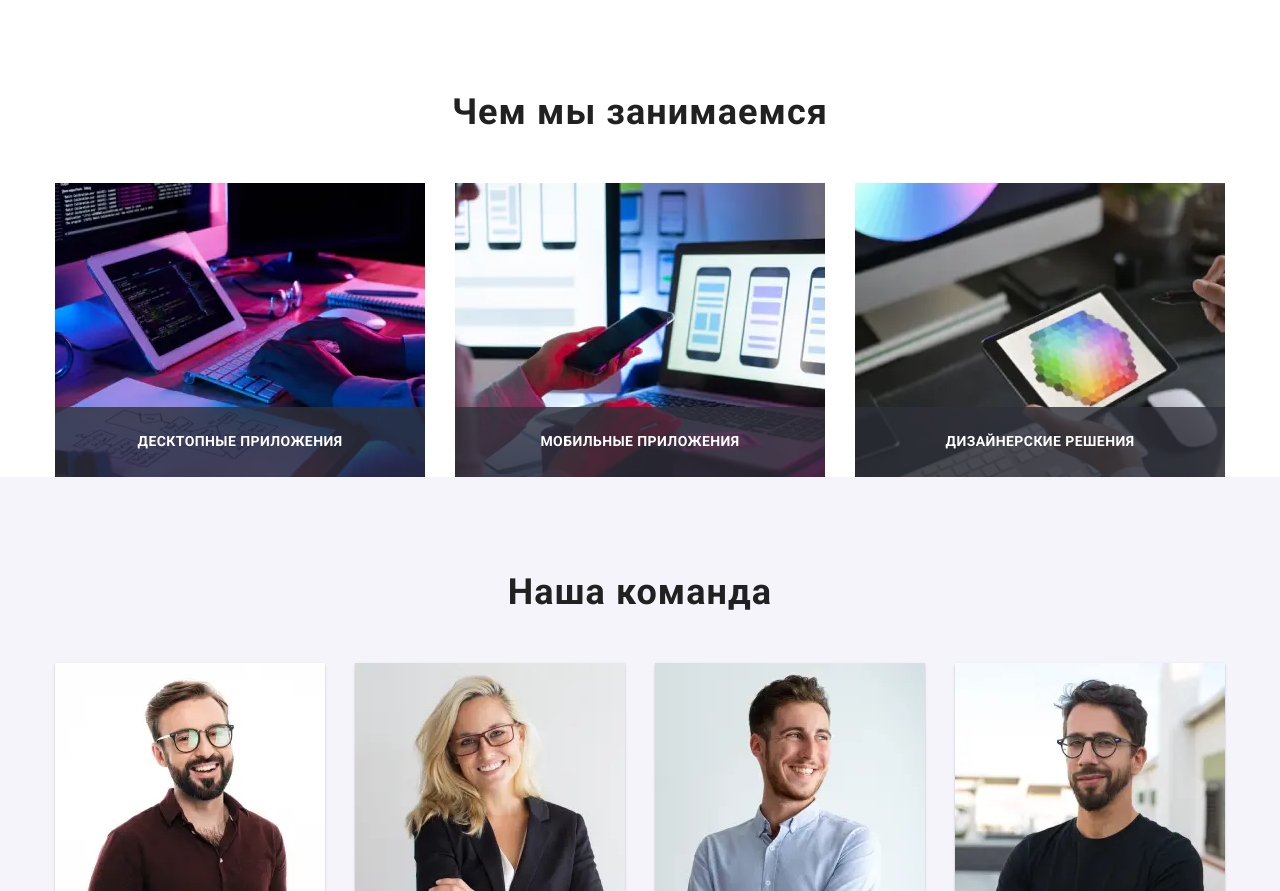
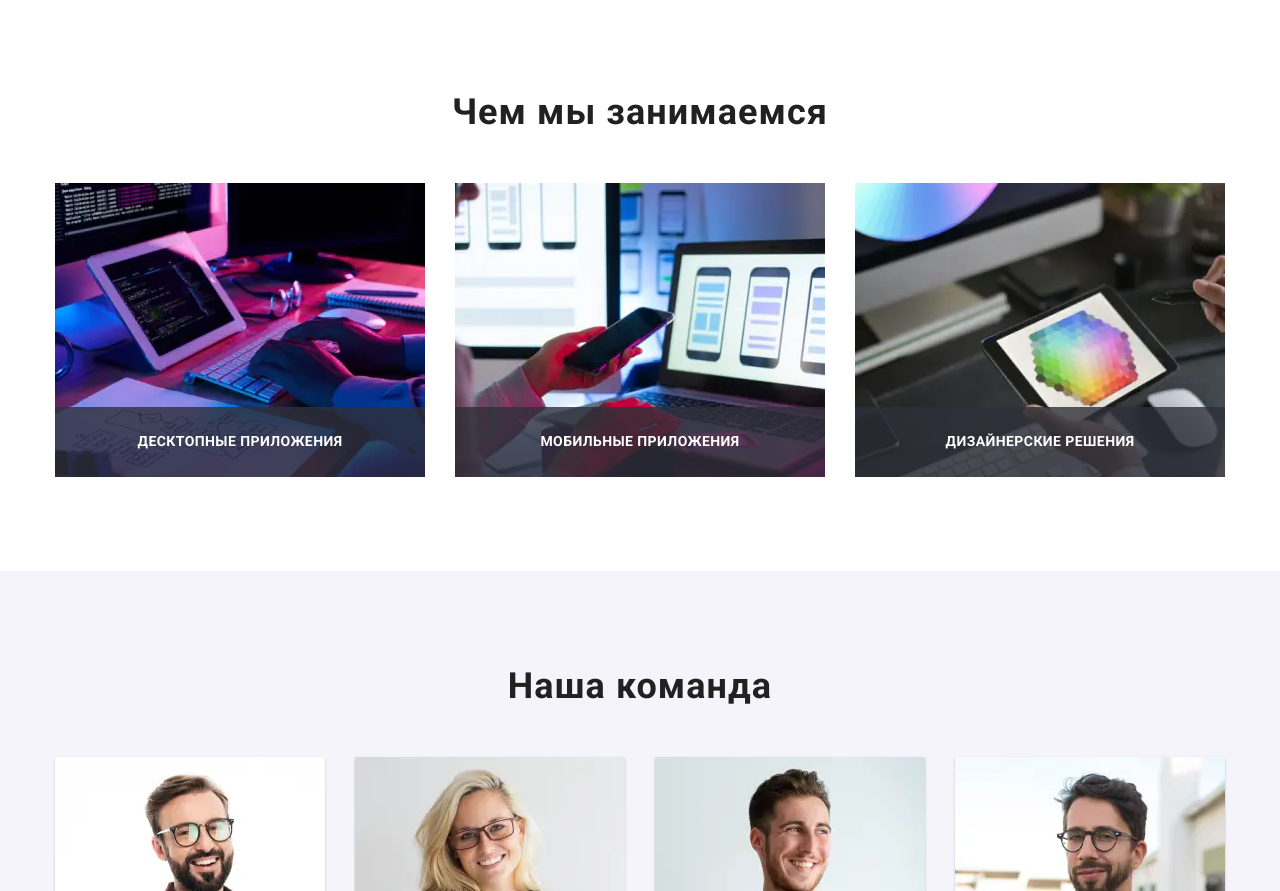
Before and after one commit to SergeyGotenko/goit-markup-hw-08, a plain HTML site: page index.html in a window 1280 px wide. Shown: the part 1027-1918 px from the top of the page. Drawn offline with nearby package versions, Linux system fonts and the light colour scheme.

Commit message:
occupation padding-bottom

```diff
--- a/sass/layout/_occupation.scss
+++ b/sass/layout/_occupation.scss
@@ -1,6 +1,6 @@
 .occupation-section {
   padding-top: 0px;
-  padding-bottom: 0px;
+  padding-bottom: 94px;
   @media screen and (max-width: 1199px) {
     display: none;
   }
```
Also changed, not shown: css/main.css, css/main.min.css, 2 other files.
